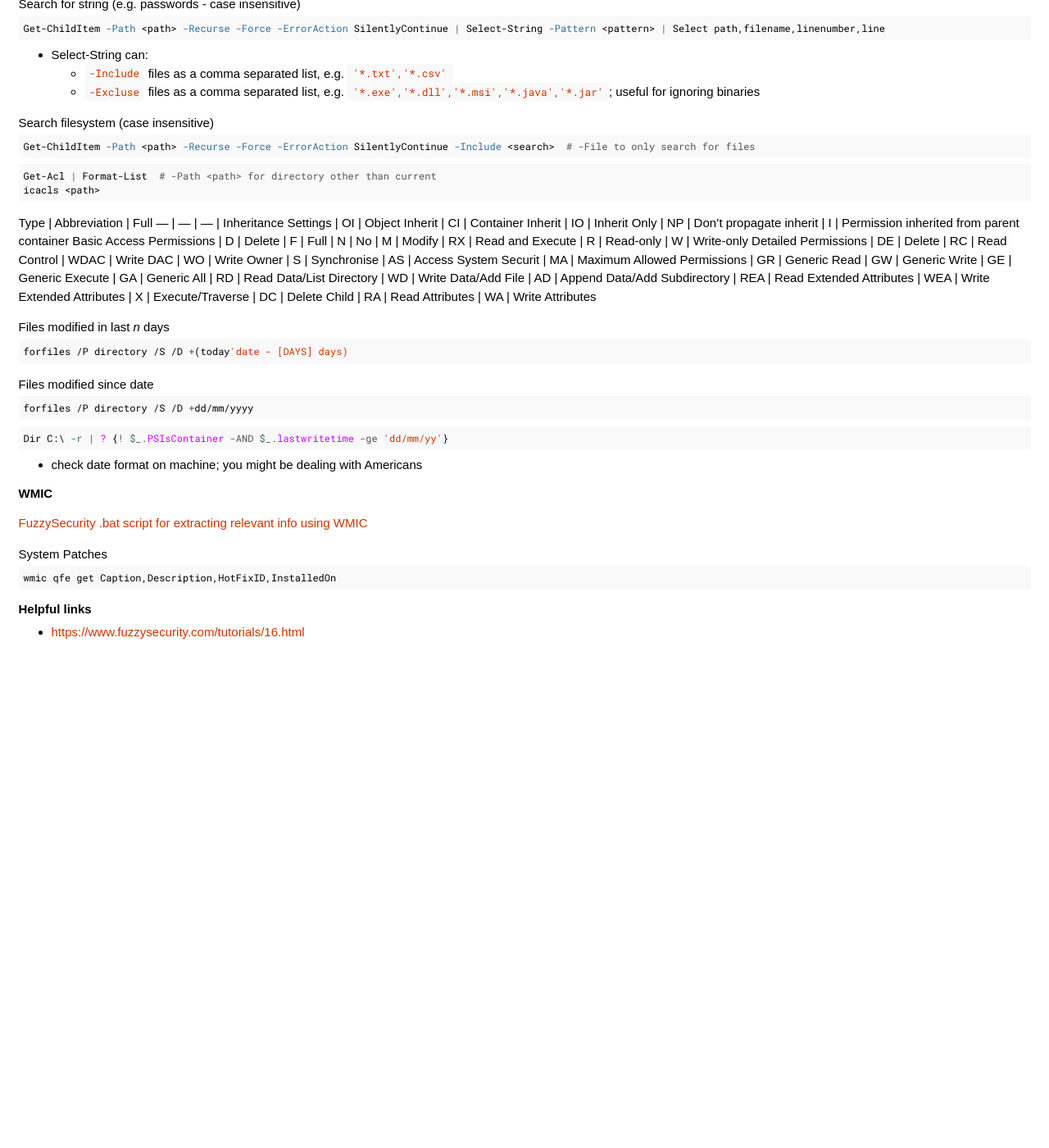
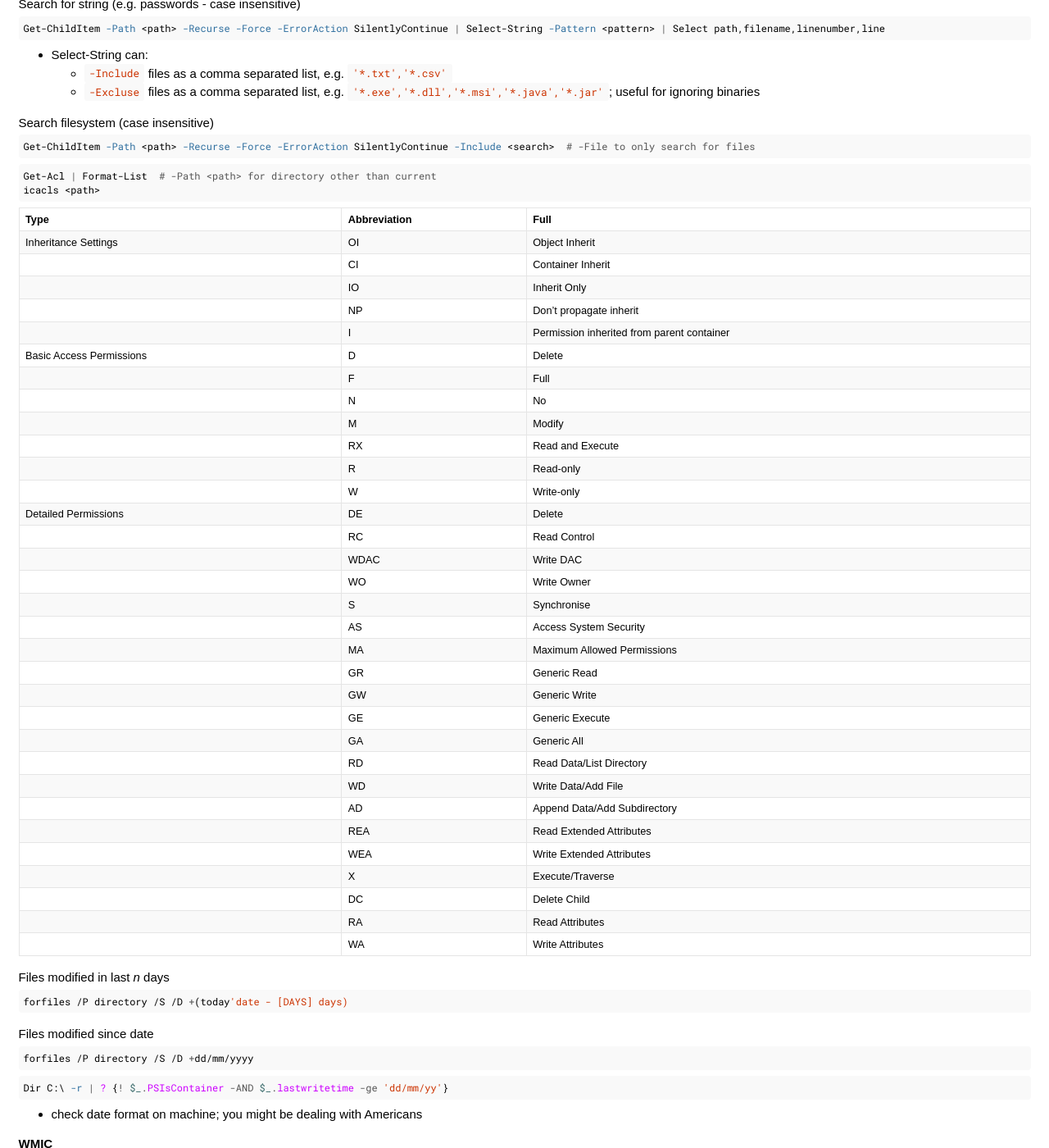
Before and after one commit to agrzeslak/cheatsheet, a Jekyll site: the page built from _topics/windows-privilege-escalation.md, in a window 1280 px wide and 1400 px high, scrolled down 1602 px. Shown: the whole window at 82% size. Built offline with Jekyll 4.4.1, drawn with Linux system fonts in a browser that asks for light colours; before the commit the page ends 2460 px from its top, so only the background shows below that.

Commit message:
table likely fixed

````diff
--- a/_topics/windows-privilege-escalation.md
+++ b/_topics/windows-privilege-escalation.md
@@ -123,40 +123,41 @@ Get-ChildItem -Path <path> -Recurse -Force -ErrorAction SilentlyContinue -Includ
 Get-Acl | Format-List  # -Path <path> for directory other than current
 icacls <path>
 ```
- Type | Abbreviation | Full
---- | --- | --- |
-Inheritance Settings | OI | Object Inherit
- | CI | Container Inherit
- | IO | Inherit Only
- | NP | Don't propagate inherit
- | I | Permission inherited from parent container
-Basic Access Permissions | D | Delete
- | F | Full
- | N | No
- | M | Modify
- | RX | Read and Execute
- | R | Read-only
- | W | Write-only
-Detailed Permissions | DE | Delete
- | RC | Read Control
- | WDAC | Write DAC
- | WO | Write Owner
- | S | Synchronise
- | AS | Access System Securit
- | MA | Maximum Allowed Permissions
- | GR | Generic Read
- | GW | Generic Write
- | GE | Generic Execute
- | GA | Generic All
- | RD | Read Data/List Directory
- | WD | Write Data/Add File
- | AD | Append Data/Add Subdirectory
- | REA | Read Extended Attributes
- | WEA | Write Extended Attributes
- | X | Execute/Traverse
- | DC | Delete Child
- | RA | Read Attributes
- | WA | Write Attributes
+
+| Type | Abbreviation | Full |
+|--- | --- | --- |
+| Inheritance Settings | OI | Object Inherit |
+| | CI | Container Inherit |
+| | IO | Inherit Only |
+| | NP | Don't propagate inherit |
+| | I | Permission inherited from parent container |
+| Basic Access Permissions | D | Delete |
+| | F | Full |
+| | N | No |
+| | M | Modify |
+| | RX | Read and Execute |
+| | R | Read-only |
+| | W | Write-only |
+| Detailed Permissions | DE | Delete |
+| | RC | Read Control |
+| | WDAC | Write DAC |
+| | WO | Write Owner |
+| | S | Synchronise |
+| | AS | Access System Security|
+| | MA | Maximum Allowed Permissions |
+| | GR | Generic Read |
+| | GW | Generic Write |
+| | GE | Generic Execute |
+| | GA | Generic All |
+| | RD | Read Data/List Directory |
+| | WD | Write Data/Add File |
+| | AD | Append Data/Add Subdirectory |
+| | REA | Read Extended Attributes |
+| | WEA | Write Extended Attributes |
+| | X | Execute/Traverse |
+| | DC | Delete Child |
+| | RA | Read Attributes |
+| | WA | Write Attributes |
 
 Files modified in last _n_ days
 ```powershell
````
